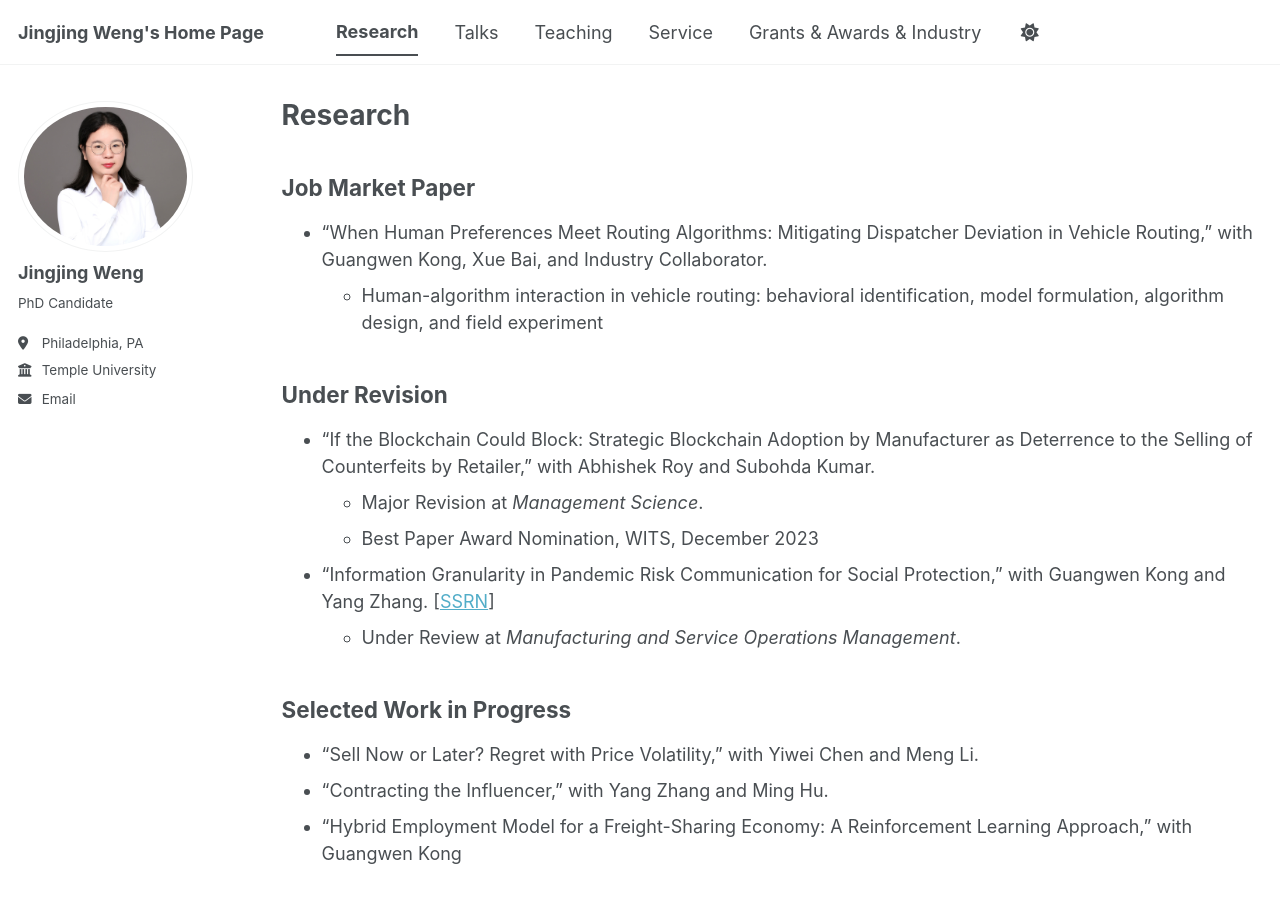
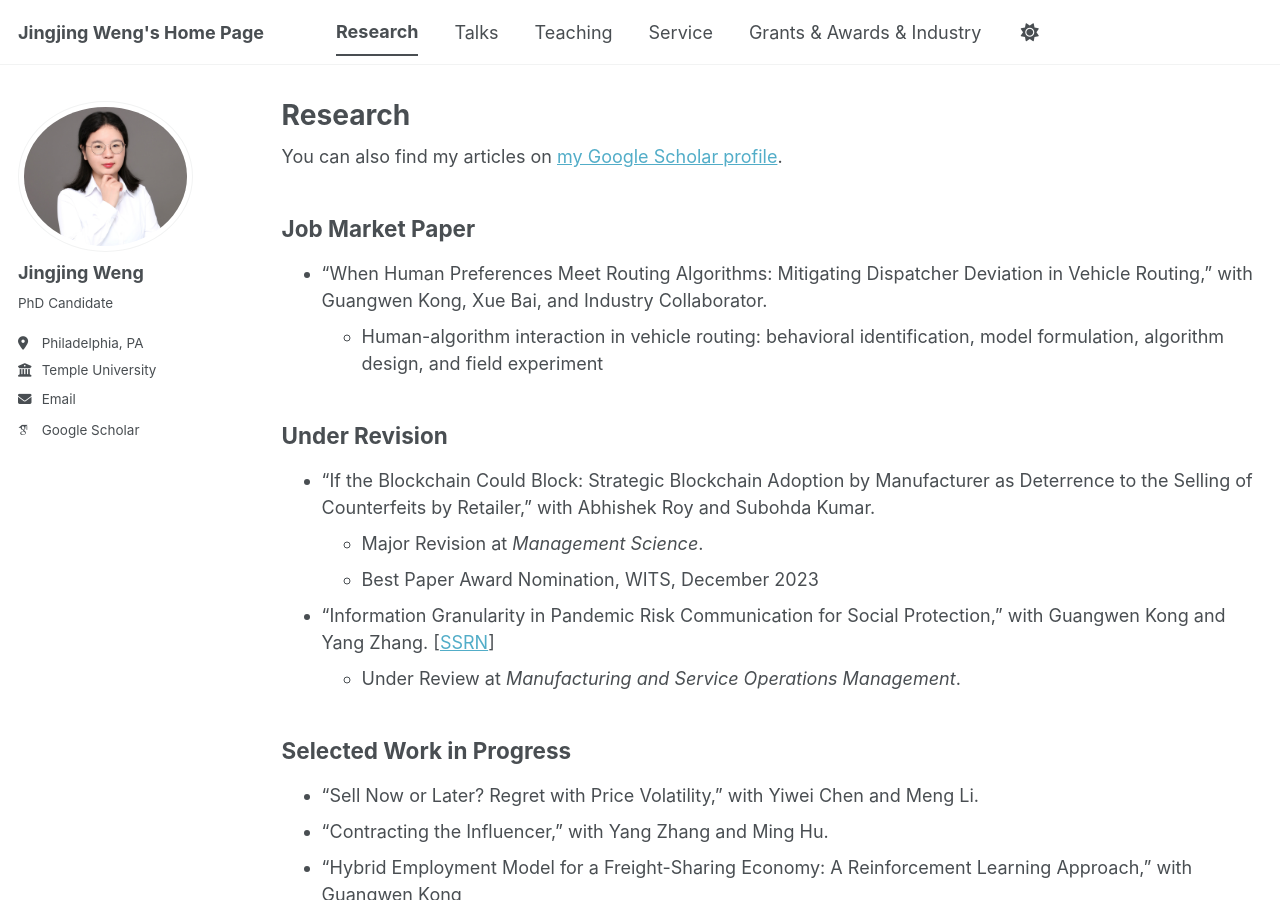
Before and after one commit to JingjingWeng/JingjingWeng.github.io, a Jekyll site: the page built from _pages/publications.md, in a window 1280 px wide and 900 px high. Built offline with Jekyll 4.4.1, drawn with Linux system fonts in a browser that asks for light colours; some web fonts are replaced; a script bundle is joined from its source files by our own code; library files that are not in the unit come from our copies; part of the change alters nothing that is shown.

Commit message:
Update _config.yml

```diff
--- a/_config.yml
+++ b/_config.yml
@@ -35,7 +35,7 @@ author:
   # Academic websites
   academia         : # URL
   arxiv            : # URL - Update with the correct link to your profile
-  googlescholar    : # "https://scholar.google.com/citations?user=PS_CX0AAAAAJ"
+  googlescholar    : "https://scholar.google.com/citations?user=HOqVR4IAAAAJ&hl=en"
   inspire-hep      : # URL
   impactstory      : # URL
   orcid            : # "https://orcid.org/yourorcidurl"
```
